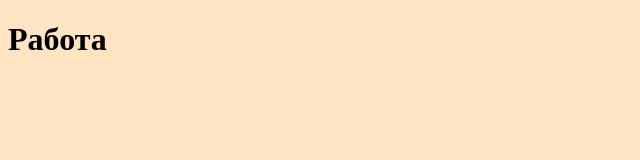
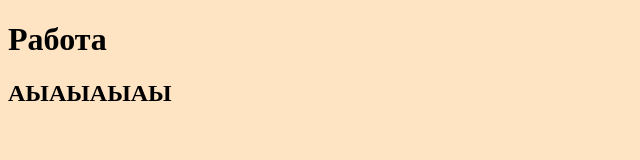
Before and after one commit to 812-PautovZHora/Vadim-style, a plain HTML site: page index.html in a window 1280 px wide. Shown: the whole page, without its empty margins (0-640 px from the left). Drawn offline with Linux system fonts and the light colour scheme.

Commit message:
AYAYAYAY

```diff
--- a/index.html
+++ b/index.html
@@ -10,6 +10,7 @@
     <h1>
         Работа
     </h1>
+    <h2>АЫАЫАЫАЫ</h2>
 
 </body>
 </html>
```
